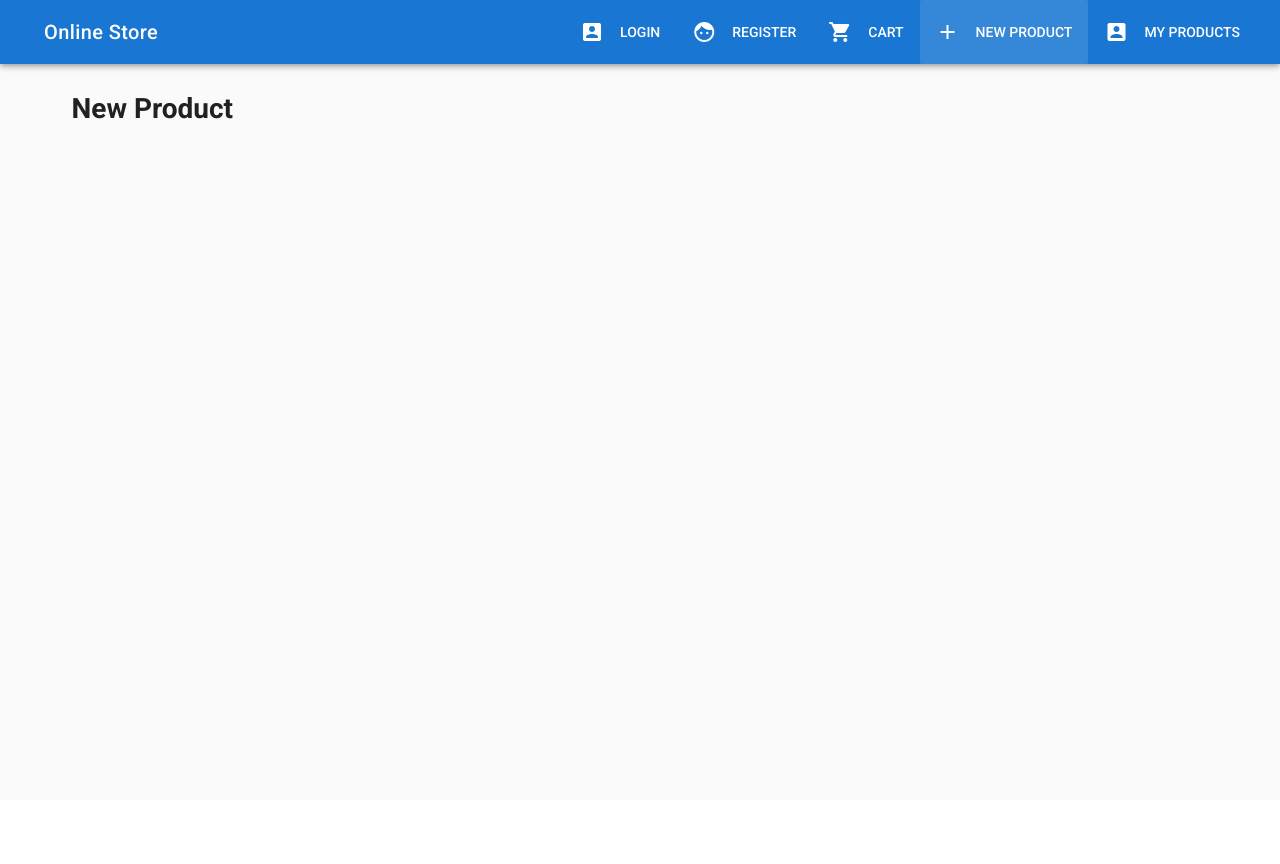
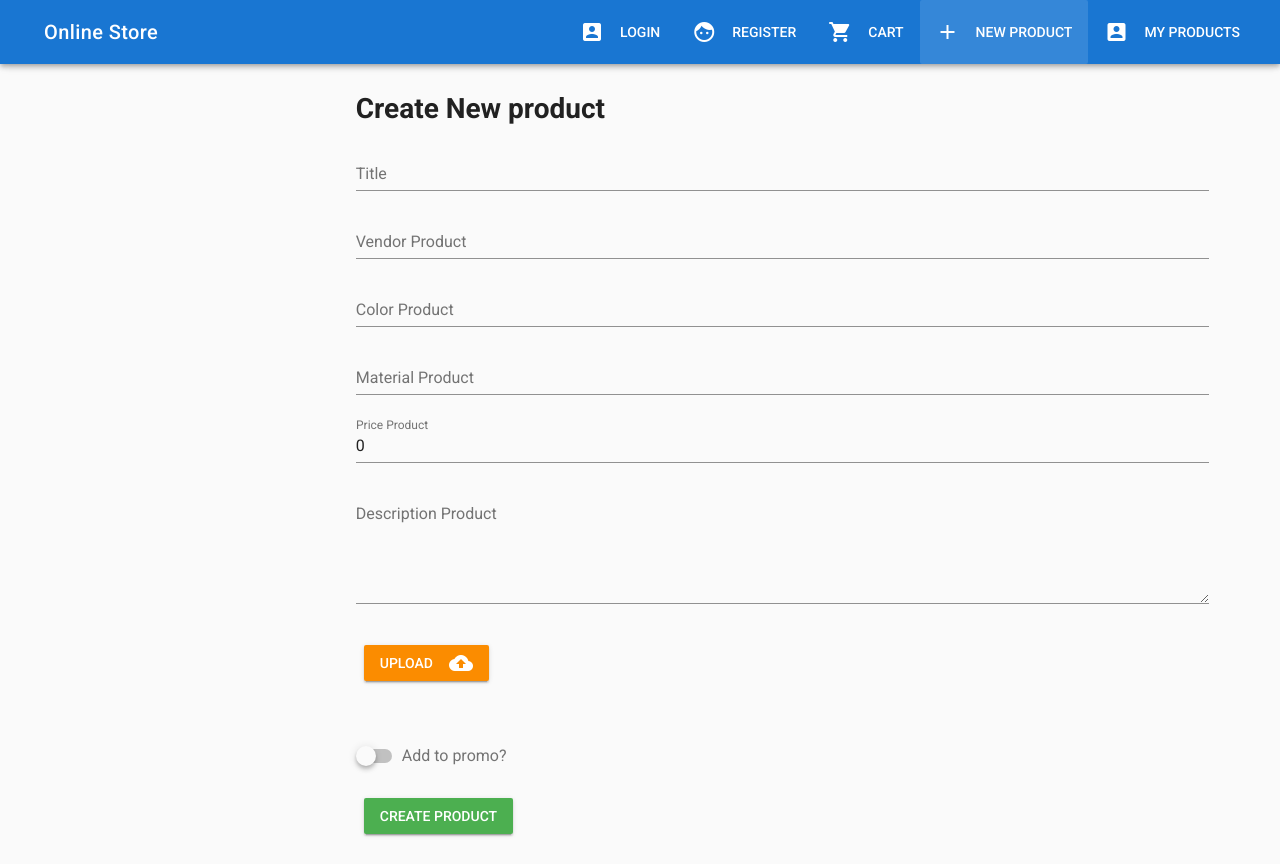
Before and after one commit to VitalyZibulski/Vue-Firebase-Vuex-Router-app, a Vue app: page /new in a window 1280 px wide. Before the commit the page ends 800 px from the top, so only its background shows below. Built offline with nearby package versions, Linux system fonts and the light colour scheme.

Commit message:
add page new product

```diff
--- a/src/components/Products/NewProduct.vue
+++ b/src/components/Products/NewProduct.vue
@@ -1,8 +1,83 @@
 <template>
     <v-container>
         <v-layout row>
-            <v-flex xs12>
-                <h1>New Product</h1>
+            <v-flex xs12 offset-sm3>
+                <h1 class="text-secondary mb-3">Create New product</h1>
+                <v-form ref="form" v-model="valid" lazy-validation class="mb-3">
+                    <v-text-field
+                            name="title"
+                            label="Title"
+                            type="text"
+                            required
+                            :rules="[v => !!v || 'Title is require']"
+                            v-model="title"
+                    ></v-text-field>
+                    <v-text-field
+                            name="vendor"
+                            label="Vendor Product"
+                            type="text"
+                            v-model="vendor"
+                    ></v-text-field>
+                    <v-text-field
+                            name="color"
+                            label="Color Product"
+                            type="text"
+                            v-model="color"
+                    ></v-text-field>
+                    <v-text-field
+                            name="material"
+                            label="Material Product"
+                            type="text"
+                            v-model="material"
+                    ></v-text-field>
+                    <v-text-field
+                            name="price"
+                            label="Price Product"
+                            type="text"
+                            :rules="[v => !!v || 'Price is require']"
+                            v-model="price"
+                    ></v-text-field>
+                    <v-text-field
+                            name="description"
+                            label="Description Product"
+                            type="text"
+                            multi-line
+                            v-model="description"
+                    ></v-text-field>
+                </v-form>
+                <v-layout mb-3>
+                    <v-flex xs12>
+                        <v-btn class="warning">
+                           Upload
+                            <v-icon right dark>cloud_upload</v-icon>
+                        </v-btn>
+                    </v-flex>
+                </v-layout>
+                <v-layout>
+                    <v-flex xs12>
+                            <img src="" height="200px">
+                    </v-flex>
+                </v-layout>
+                <v-layout>
+                    <v-flex xs12>
+                        <v-switch
+                                color="primary"
+                                label="Add to promo?"
+                                v-model="promo"
+                        ></v-switch>
+                    </v-flex>
+                </v-layout>
+                <v-layout>
+
+                    <v-flex xs12>
+                        <v-spacer></v-spacer>
+                        <v-btn
+                        :disabled = "!valid"
+                        class="success"
+                        @click="createProduct"
+                        >Create Product</v-btn>
+                    </v-flex>
+                </v-layout>
             </v-flex>
         </v-layout>
     </v-container>
@@ -12,7 +87,30 @@
     export default{
         data(){
             return{
-
+                title:'',
+                vendor:'',
+                color:'',
+                material:'',
+                price:0,
+                description:'',
+                promo:false,
+                valid:false
+            }
+        },
+        methods:{
+            createProduct(){
+                if(this.$refs.form.validate()){
+                    const product = {
+                        title:this.title,
+                        vendor: this.vendor,
+                        color:this.color,
+                        material:this.material,
+                        price:this.price,
+                        description:this.description,
+                        promo:this.promo
+                    }
+                    console.log(product)
+                }
             }
         }
     }
```
Also changed, not shown: src/components/User/Checkout.vue (+2 -6 lines).
